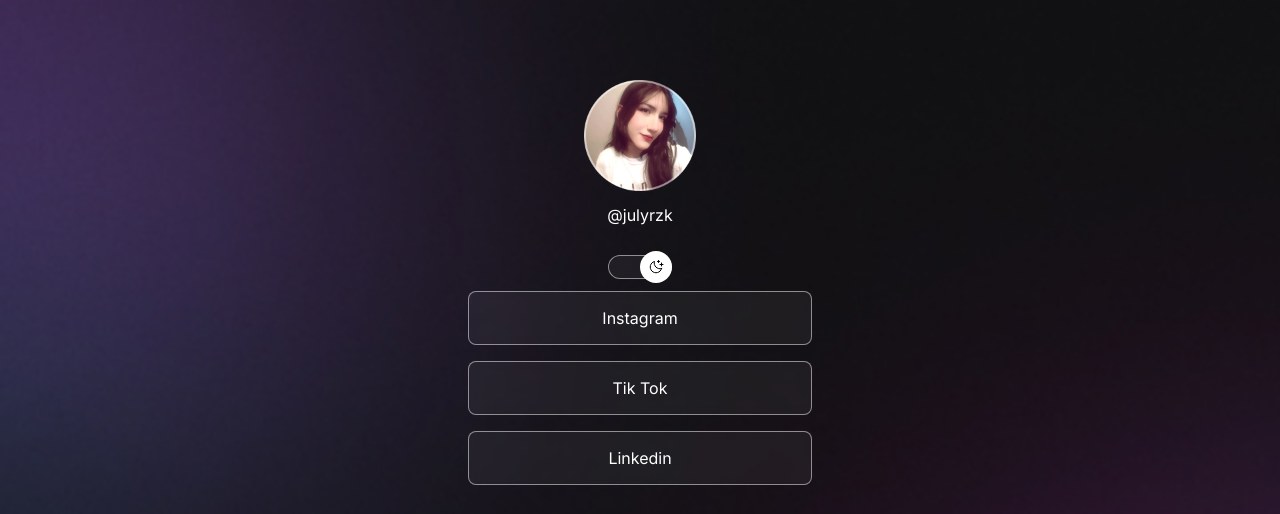
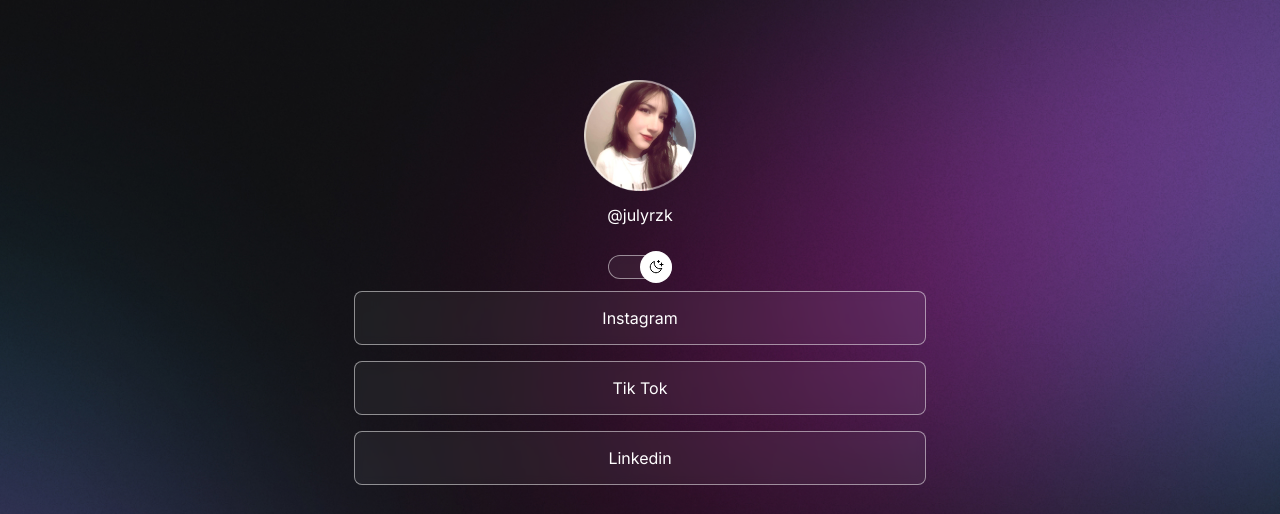
Before and after one commit to juliadeoliv/Devlinks, a plain HTML site: page index.html in a window 1280 px wide. Shown: the top 514 px of the page. Drawn offline with nearby package versions, Linux system fonts and the light colour scheme.

Commit message:
adjust container width

```diff
--- a/style.css
+++ b/style.css
@@ -25,6 +25,7 @@
 
 body {
   background: var(--bg-url) no-repeat top center/cover;
+  height: 100vh;
 }
 
 body * {
@@ -32,7 +33,8 @@
   color: var(--text-color);
 }
 #container {
-  width: 360px;
+  width: 100%;
+  max-width: 588px;
   margin: auto;
   padding-top: 56px;
 }
@@ -152,3 +154,13 @@
   text-align: center;
   font-size: 14px;
 }
+
+@media (min-width: 700px) {
+  :root {
+    --bg-url: url(./assects/bg-desktop.jpg);
+  }
+
+  .light {
+    --bg-url: url(./assects/bg-desktop-light.jpg);
+  }
+}
```
Also changed, not shown: assects/bg-desktop-light.jpg (added), assects/bg-desktop.jpg (added).
